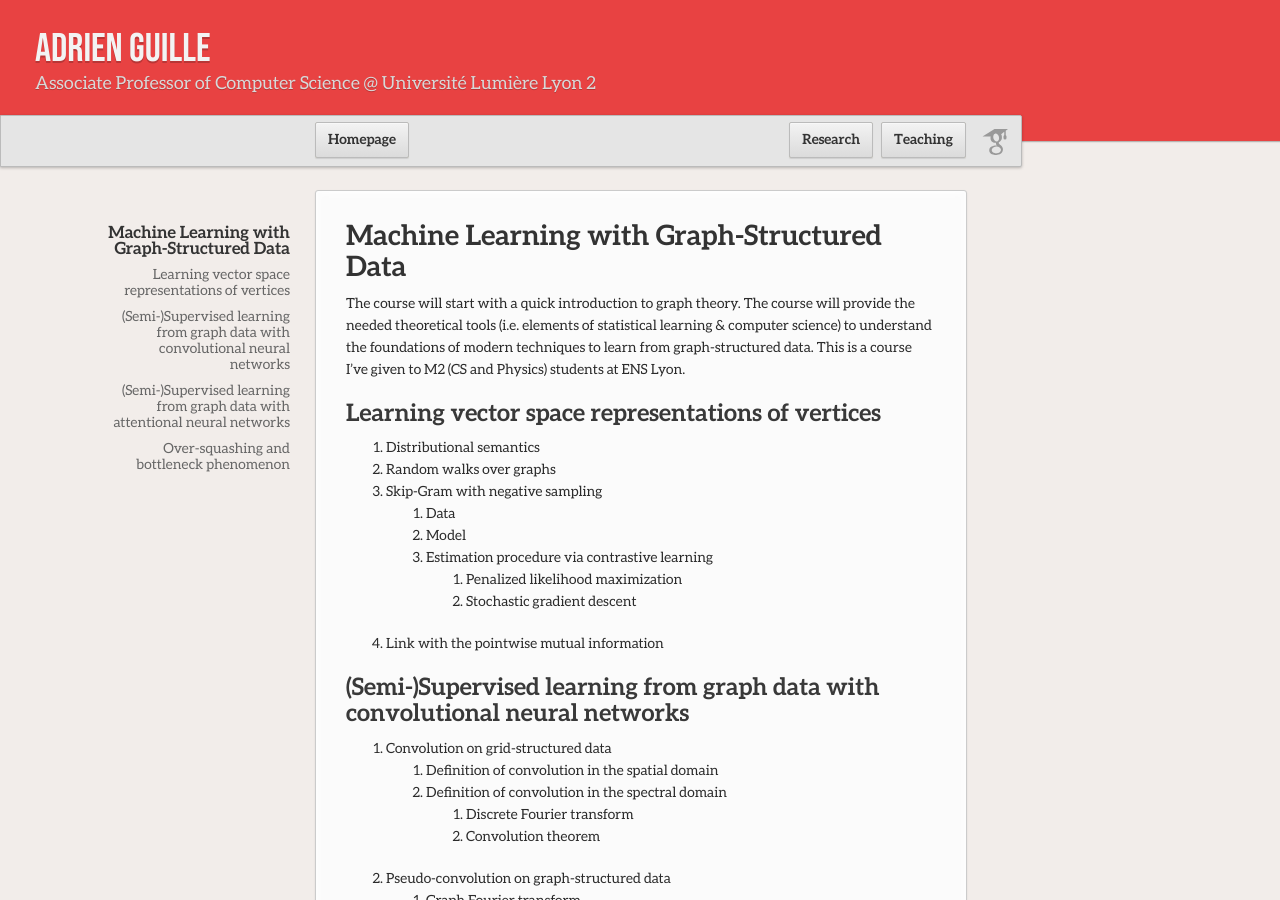
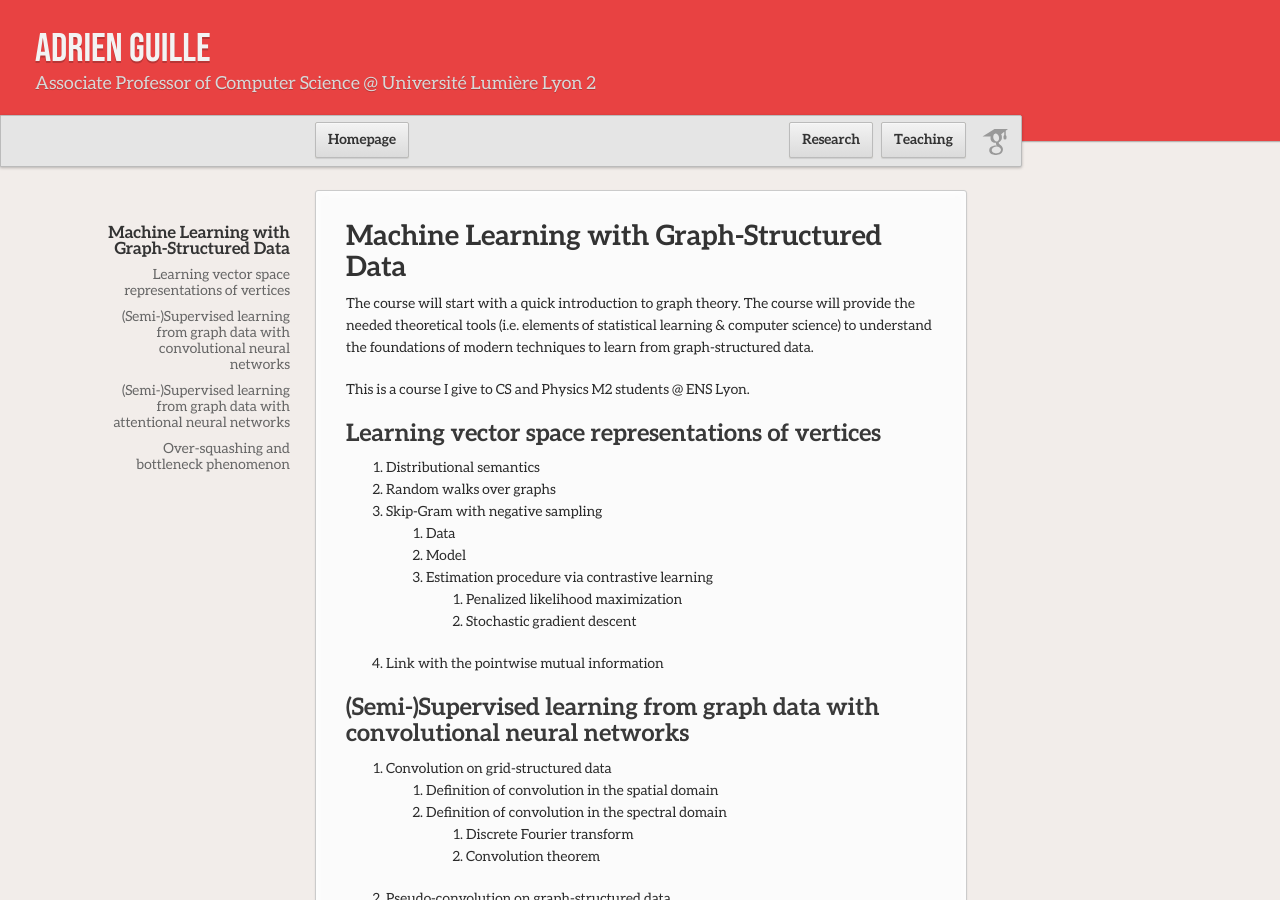
Before and after one commit to AdrienGuille/adrienguille.github.io, a Jekyll site: the page built from gnn_proposal.md, in a window 1280 px wide and 900 px high. Built offline with Jekyll 4.4.1, drawn with Linux system fonts in a browser that asks for light colours; our own code applies the rules of GitHub Pages for plain Markdown files.

Commit message:
Update gnn_proposal.md

```diff
--- a/gnn_proposal.md
+++ b/gnn_proposal.md
@@ -1,7 +1,8 @@
 # Machine Learning with Graph-Structured Data
 
 The course will start with a quick introduction to graph theory. The course will provide the needed theoretical tools (i.e. elements of statistical learning & computer science) to understand the foundations of modern techniques to learn from graph-structured data.
-This is a course I've given to M2 (CS and Physics) students at ENS Lyon.
+
+This is a course I give to CS and Physics M2 students @ ENS Lyon.
 
 ## Learning vector space representations of vertices
 - Distributional semantics
```
